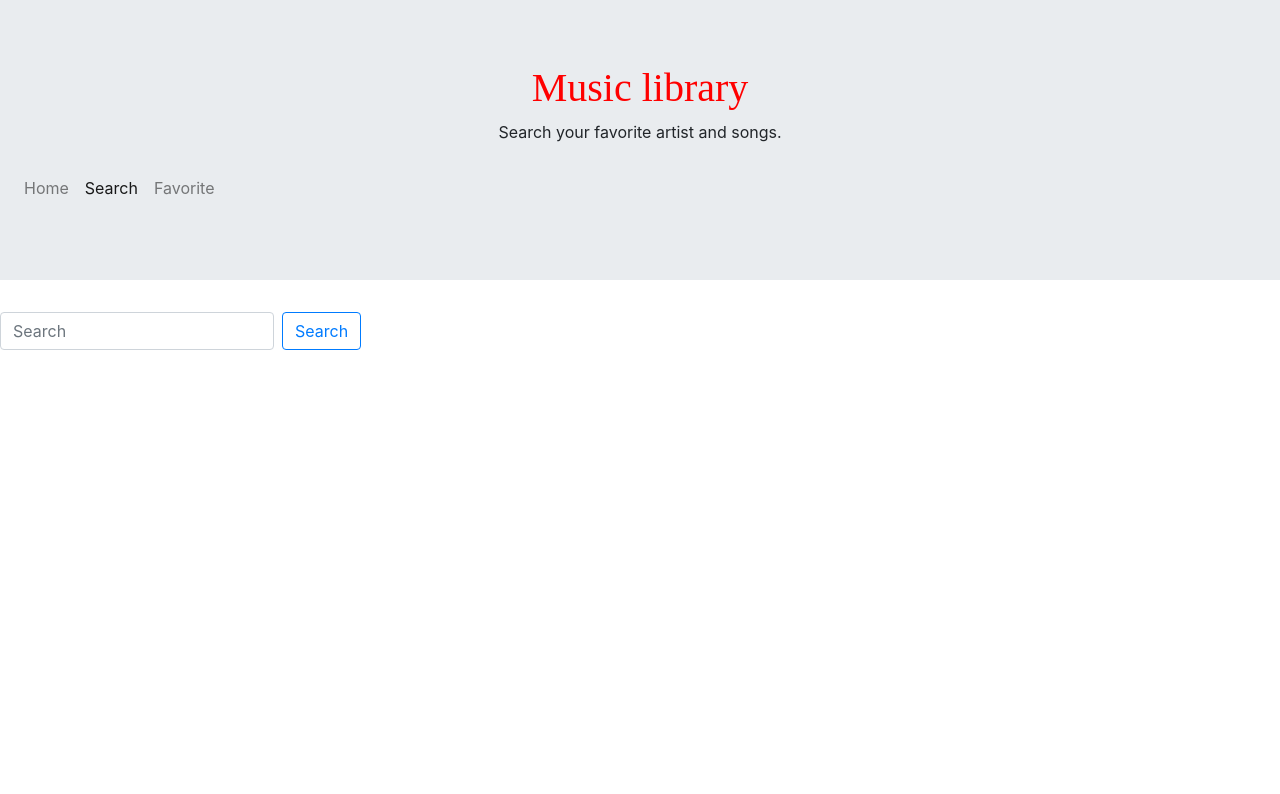
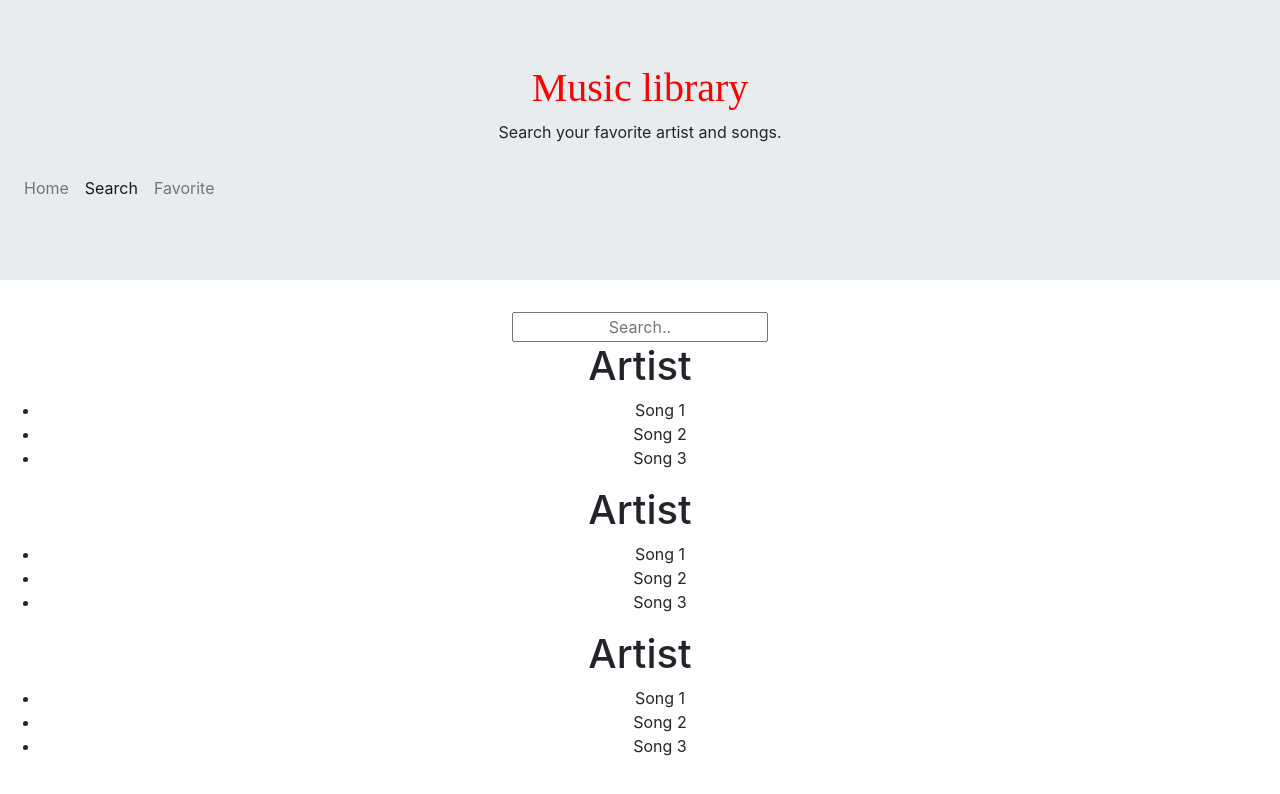
Before and after one commit to Teojin02/Music-Library, a React (Create React App) app: page /Search in a window 1280 px wide. Shown: the top 794 px of the page. Built offline with nearby package versions, Linux system fonts and the light colour scheme.

Commit message:
updated Search.js

```diff
--- a/src/pages/components/Favorite.js
+++ b/src/pages/components/Favorite.js
@@ -1,5 +1,5 @@
 import React from "react";
-import "./style/Favorite.css"
+
 
 
 
--- a/src/pages/components/Search.js
+++ b/src/pages/components/Search.js
@@ -1,18 +1,45 @@
-import React from "react";
-import {Form, FormControl, Button} from 'react-bootstrap';
+
+import React, { Component } from "react";
+import "./style/Search.css"
+class Songs extends Component {
+render () {
+  return (
+    <div>
+      <h1>
+        Artist
+      </h1>
+      <ul>
+        <li>Song 1</li>
+        <li>Song 2</li>
+        <li>Song 3</li>
+
+      </ul>
+    </div>
+  )
+}
+}
+
+class Find extends Component {
+  render() {
+    return (
+       <input type="text" placeholder="Search.."/>
+    )
+  }
+}
 
 
-
-function Search() {
-  return (
-<div>
-     <Form inline>
-      <FormControl type="text" placeholder="Search" className="mr-sm-2" />
-      <Button variant="outline-primary">Search</Button>
-    </Form>
-</div>
-
-  );
+class Search extends Component {
+  render() {
+    return (
+      <div className="Search">
+       <Find/>
+       <Songs/>
+       <Songs/>
+       <Songs/>
+      </div>
+    );
+  }
 }
 
+
 export default Search;
--- /dev/null
+++ b/src/pages/components/style/Search.css
@@ -0,0 +1,3 @@
+*{
+ text-align: center;
+}
```
Also changed, not shown: src/pages/components/style/Favorite.css (deleted).
